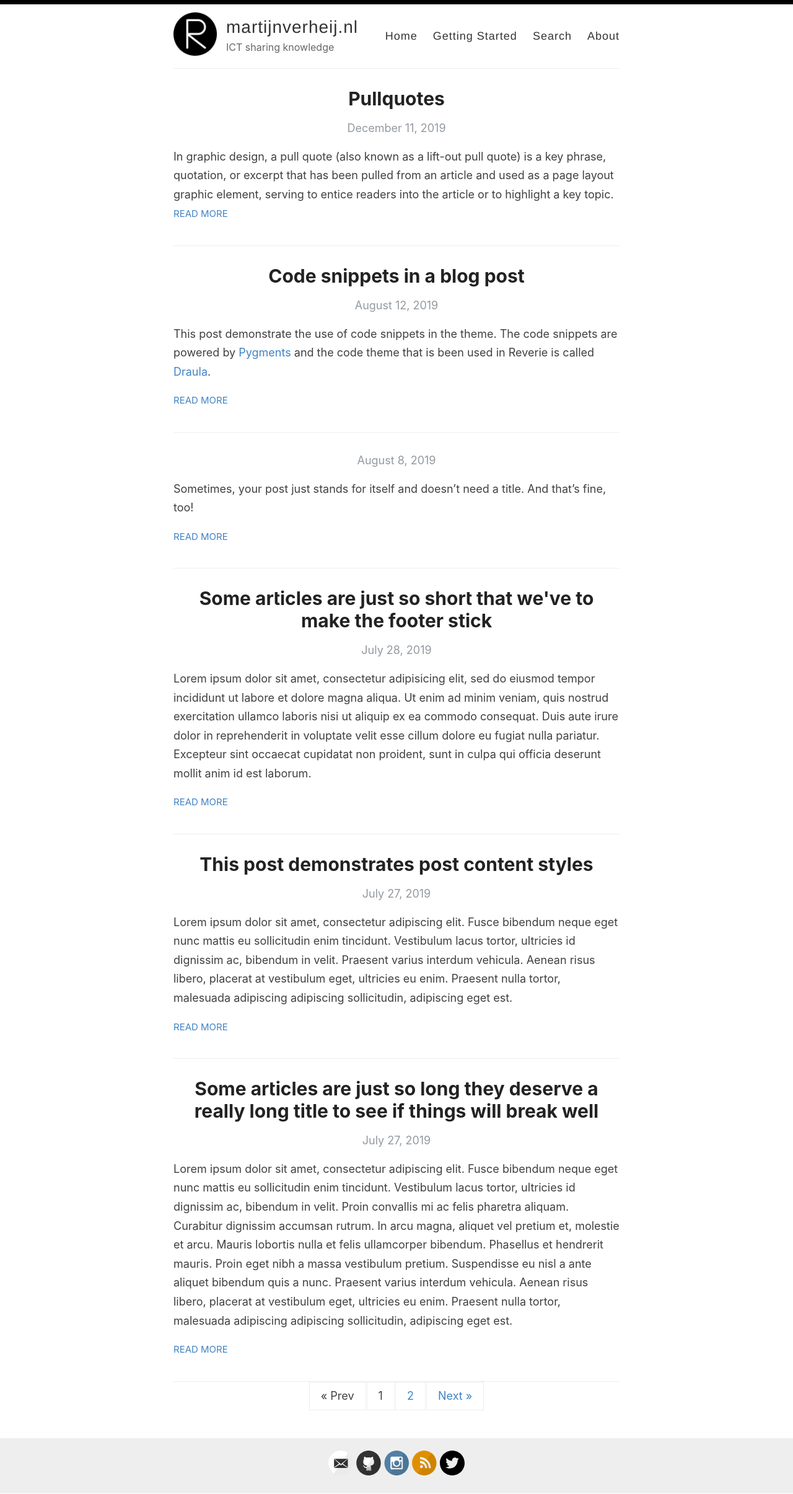
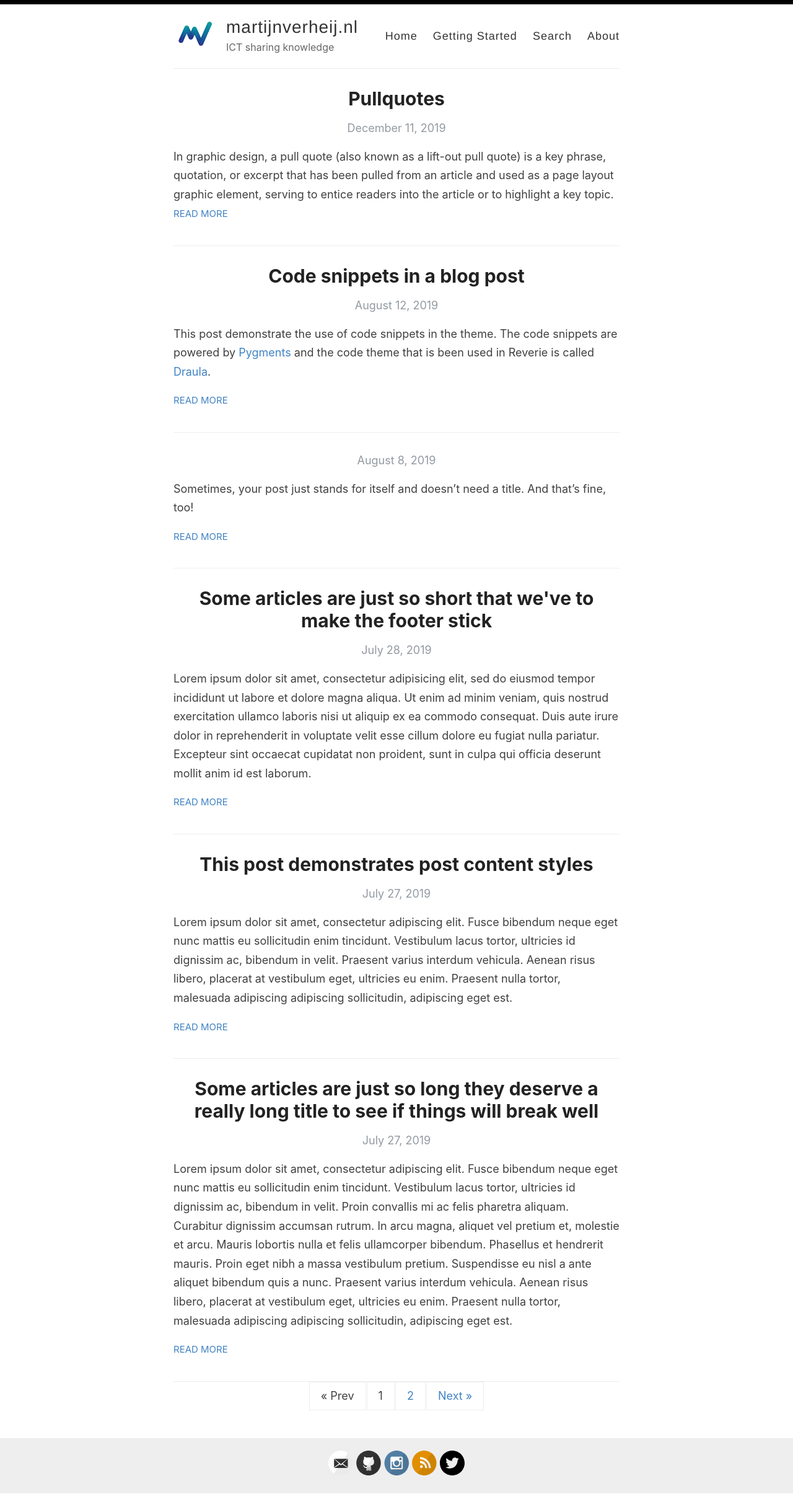
Before and after one commit to martijnverheij/martijnverheij.github.io, a Jekyll site: the page built from index.html, in a window 1280 px wide. Shown: the whole page at 62% size. Built offline with Jekyll 4.4.1, drawn with Linux system fonts in a browser that asks for light colours; the list of posts is cut into pages by our own code.

Commit message:
commit to master

```diff
--- a/_config.yml
+++ b/_config.yml
@@ -12,7 +12,7 @@ author: Martijn Verheij
 description: ICT sharing knowledge
 
 # URL of your avatar or profile pic (you could use your GitHub profile pic)
-avatar: /images/reverie.png
+avatar: /images/MV-logo_500x500px.png
 
 #
 # Flags below are optional
```
Also changed, not shown: images/MV-logo_500x500px.png (added).
